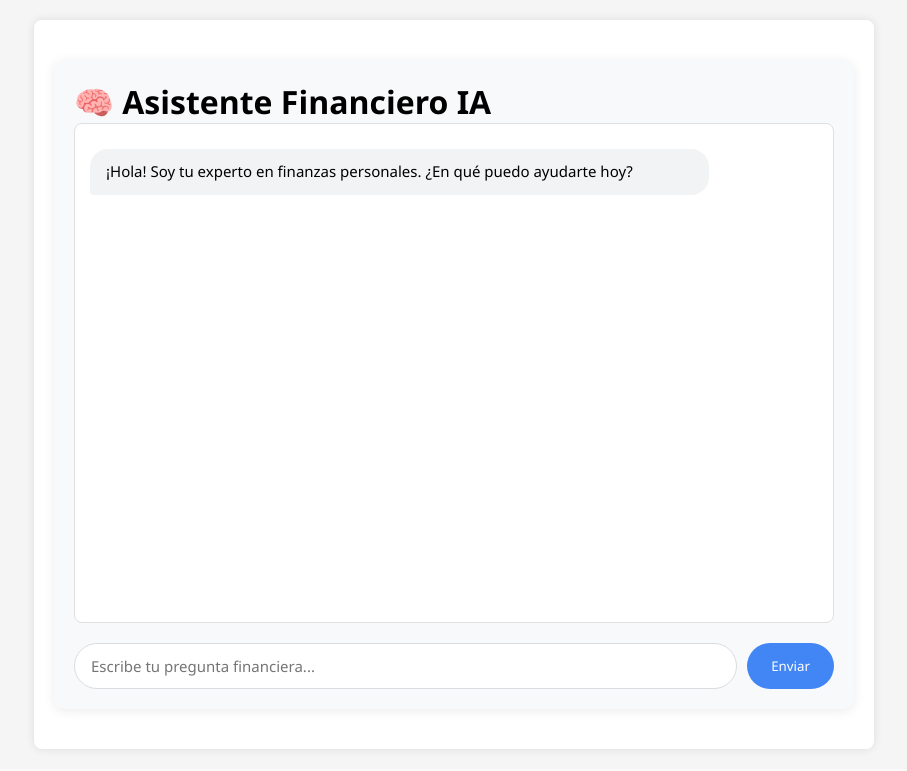
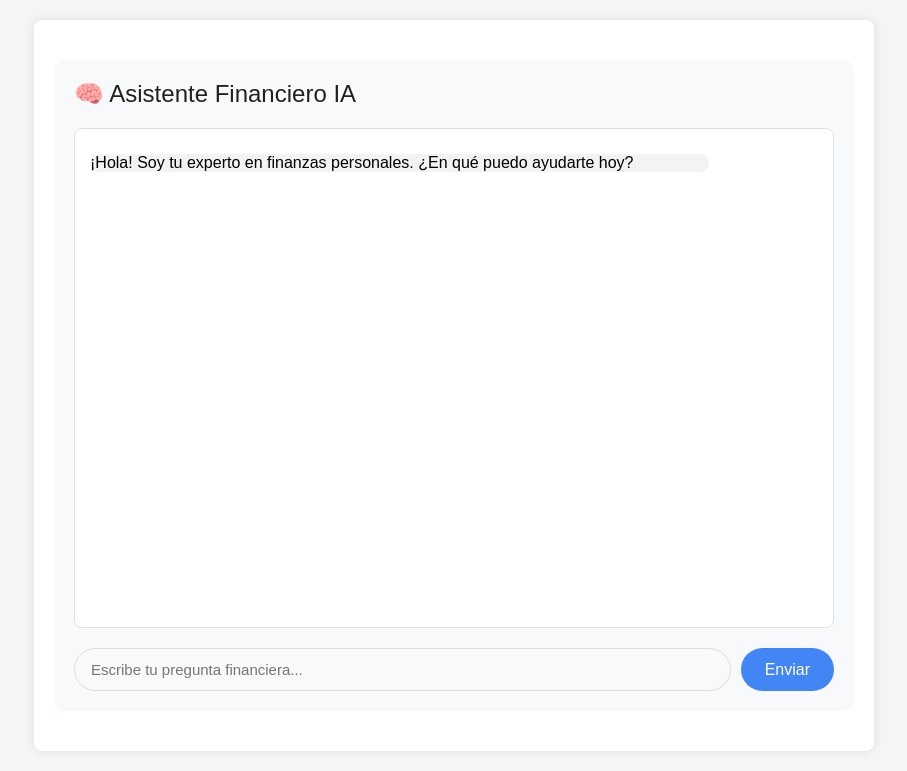
Before and after one commit to PotOfCode/AI-financial-advisor, a Flask app: page /asistente in a window 1280 px wide. Shown: the part 68-839 px from the top of the page, without its empty margins (186-1093 px from the left). Run offline with Flask 3, Linux system fonts and the light colour scheme.

Commit message:
Actualizar asistente.html

```diff
--- a/templates/asistente.html
+++ b/templates/asistente.html
@@ -2,62 +2,70 @@
 
 {% block content %}
 <div class="chat-container">
-    <h1 class="chat-title">🧠 Asistente Financiero IA</h1>
+    <h1 class="chat-header">🧠 Asistente Financiero IA</h1>
 
-    <div class="chat-box" id="chatBox">
+    <div class="message-wrapper" id="chatBox">
         <div class="message bot-message">
-            <div class="message-content">¡Hola! Soy tu experto en finanzas personales. ¿En qué puedo ayudarte hoy?</div>
+            <div class="text-content">¡Hola! Soy tu experto en finanzas personales. ¿En qué puedo ayudarte hoy?</div>
         </div>
     </div>
 
-    <div class="input-area">
-        <input type="text" id="userInput" class="chat-input" placeholder="Escribe tu pregunta financiera..." aria-label="Escribe tu mensaje">
-        <button class="send-button" onclick="sendMessage()">Enviar</button>
+    <div class="input-wrapper">
+        <input type="text" id="userInput" class="text-input" placeholder="Escribe tu pregunta financiera...">
+        <button class="submit-btn" onclick="sendMessage()">Enviar</button>
     </div>
 
-    <div id="loadingIndicator" class="loading-hidden">
-        <div class="spinner"></div>
-        <span class="loading-text">Procesando...</span>
+    <div id="loader" class="loader-hidden">
+        <div class="loading-spinner"></div>
+        <span class="loading-message">Procesando...</span>
     </div>
 </div>
 
 <script>
-// Elementos del DOM
-const chatBox = document.getElementById('chatBox');
-const userInput = document.getElementById('userInput');
-const loadingIndicator = document.getElementById('loadingIndicator');
-
-// Función para sanitizar texto
-const sanitizeText = (text) => {
-    return text
-        .replace(/<\/?[^>]+(>|$)/g, '')  // Eliminar HTML
-        .replace(/[*#_`~]/g, '')         // Eliminar markdown
-        .replace(/\n{2,}/g, '\n')        // Reducir saltos múltiples
-        .trim();
+// Versión ultra-segura del sanitizador
+const superSanitize = (text) => {
+    const div = document.createElement('div');
+    div.textContent = text;
+    return div.innerHTML
+        .replace(/<\/?[a-z][^>]*>/gi, '')
+        .replace(/[#*_`\[\]]/g, '')
+        .replace(/\n{2,}/g, '\n');
 };
 
-// Función para crear mensajes
-const createMessage = (text, type) => {
-    const messageDiv = document.createElement('div');
-    messageDiv.className = `message ${type}-message`;
+// Función de creación de mensajes a prueba de estilos
+const createBulletproofMessage = (content, type) => {
+    const container = document.createElement('div');
+    container.className = `message ${type}-message`;
 
-    const contentDiv = document.createElement('div');
-    contentDiv.className = 'message-content';
-    contentDiv.textContent = sanitizeText(text);
+    const textNode = document.createTextNode(superSanitize(content));
+    const contentBox = document.createElement('div');
+    contentBox.className = 'text-content';
 
-    messageDiv.appendChild(contentDiv);
-    return messageDiv;
+    // Aplicación directa de estilos (no usa CSS)
+    contentBox.style.cssText = `
+        font-size: 15px !important;
+        line-height: 1.4 !important;
+        font-family: Arial, sans-serif !important;
+        color: ${type === 'user' ? 'white' : '#202124'} !important;
+        padding: 12px 16px;
+        margin: 0;
+    `;
+
+    contentBox.appendChild(textNode);
+    container.appendChild(contentBox);
+    return container;
 };
 
-// Función principal
+// Controlador de mensajes
 async function sendMessage() {
     const message = userInput.value.trim();
     if (!message) return;
 
-    // Mostrar mensaje del usuario
-    chatBox.appendChild(createMessage(message, 'user'));
+    const chatBox = document.getElementById('chatBox');
+    chatBox.appendChild(createBulletproofMessage(message, 'user'));
     userInput.value = '';
-    loadingIndicator.classList.remove('loading-hidden');
+
+    document.getElementById('loader').classList.remove('loader-hidden');
 
     try {
         const response = await fetch('/api/chat', {
@@ -66,101 +74,89 @@ async function sendMessage() {
             body: JSON.stringify({message: message})
         });
 
-        if (!response.ok) throw new Error('Error en la respuesta');
-
         const data = await response.json();
-        chatBox.appendChild(createMessage(data.response, 'bot'));
+        chatBox.appendChild(createBulletproofMessage(data.response, 'bot'));
 
     } catch (error) {
-        chatBox.appendChild(createMessage(`Error: ${error.message}`, 'error'));
+        chatBox.appendChild(createBulletproofMessage(
+            `Error: ${error.message || 'No se pudo procesar'}`, 'error'
+        ));
     } finally {
-        loadingIndicator.classList.add('loading-hidden');
+        document.getElementById('loader').classList.add('loader-hidden');
         chatBox.scrollTop = chatBox.scrollHeight;
     }
 }
 
-// Evento para enviar con Enter
-userInput.addEventListener('keypress', (e) => {
+// Evento Enter
+document.getElementById('userInput').addEventListener('keypress', (e) => {
     if (e.key === 'Enter') sendMessage();
 });
 </script>
 
 <style>
-/* Reset completo */
-.chat-container * {
+/* Reset nuclear */
+.chat-container, .chat-container * {
+    all: unset;
     box-sizing: border-box;
-    margin: 0;
-    padding: 0;
-    font-family: 'Segoe UI', system-ui, sans-serif;
+    display: block;
 }
 
-/* Contenedor principal */
+/* Estilos base */
 .chat-container {
     max-width: 800px;
     margin: 20px auto;
     padding: 20px;
     background: #f8f9fa;
     border-radius: 10px;
-    box-shadow: 0 2px 12px rgba(0,0,0,0.08);
+    font-family: Arial, sans-serif;
 }
 
-/* Área de chat */
-.chat-box {
+.chat-header {
+    font-size: 1.5rem;
+    margin-bottom: 20px;
+    color: #202124;
+    font-weight: normal;
+}
+
+.message-wrapper {
     height: 500px;
     padding: 15px;
+    background: white;
+    border: 1px solid #e0e0e0;
+    border-radius: 8px;
+    overflow-y: auto;
     margin-bottom: 20px;
-    overflow-y: auto;
-    background: white;
-    border-radius: 8px;
-    border: 1px solid #e0e0e0;
 }
 
-/* Mensajes base */
+/* Contenedores de mensaje */
 .message {
     max-width: 85%;
     margin: 10px 0;
     border-radius: 18px;
-    font-size: 15px;
-    line-height: 1.45;
-    position: relative;
 }
 
-/* Contenido del mensaje */
-.message-content {
-    padding: 12px 16px;
-    word-break: break-word;
-    white-space: pre-wrap;
-}
-
-/* Mensajes del bot */
 .bot-message {
     background: #f1f3f4;
     margin-right: auto;
-    border-bottom-left-radius: 4px;
 }
 
-/* Mensajes del usuario */
 .user-message {
     background: #4285f4;
-    color: white;
     margin-left: auto;
-    border-bottom-right-radius: 4px;
 }
 
-/* Mensajes de error */
 .error-message {
     background: #fce8e6;
-    color: #d93025;
     border-left: 3px solid #d93025;
 }
 
 /* Área de entrada */
-.input-area {
+.input-wrapper {
     display: flex;
     gap: 10px;
 }
 
-.chat-input {
+.text-input {
     flex: 1;
     padding: 12px 16px;
     border: 1px solid #dadce0;
@@ -168,26 +164,21 @@ userInput.addEventListener('keypress', (e) => {
     font-size: 15px;
 }
 
-.send-button {
-    padding: 0 24px;
+.submit-btn {
+    padding: 12px 24px;
     background: #4285f4;
     color: white;
     border: none;
     border-radius: 24px;
     cursor: pointer;
-    transition: background 0.2s;
 }
 
-.send-button:hover {
-    background: #3367d6;
-}
-
-/* Loading indicator */
-.loading-hidden {
+/* Loader */
+.loader-hidden {
     display: none;
 }
 
-.spinner {
+.loading-spinner {
     border: 3px solid rgba(0,0,0,0.1);
     border-top: 3px solid #4285f4;
     border-radius: 50%;
@@ -197,17 +188,17 @@ userInput.addEventListener('keypress', (e) => {
     margin: 0 auto;
 }
 
-@keyframes spin {
-    0% { transform: rotate(0deg); }
-    100% { transform: rotate(360deg); }
-}
-
-.loading-text {
+.loading-message {
     display: block;
     text-align: center;
     margin-top: 8px;
     color: #5f6368;
     font-size: 14px;
 }
+
+@keyframes spin {
+    0% { transform: rotate(0deg); }
+    100% { transform: rotate(360deg); }
+}
 </style>
 {% endblock %}
```
